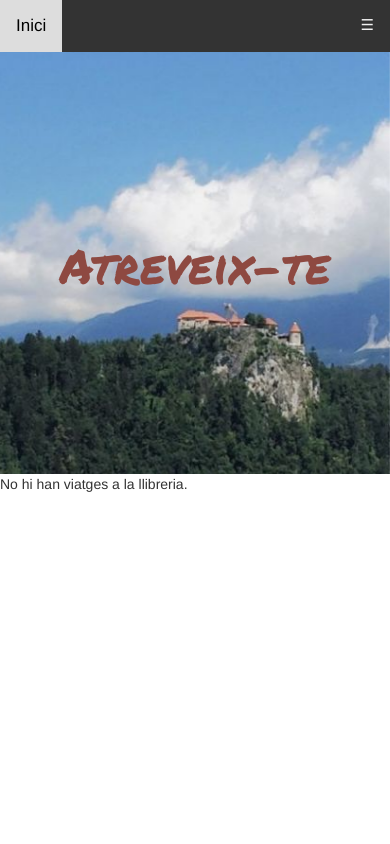
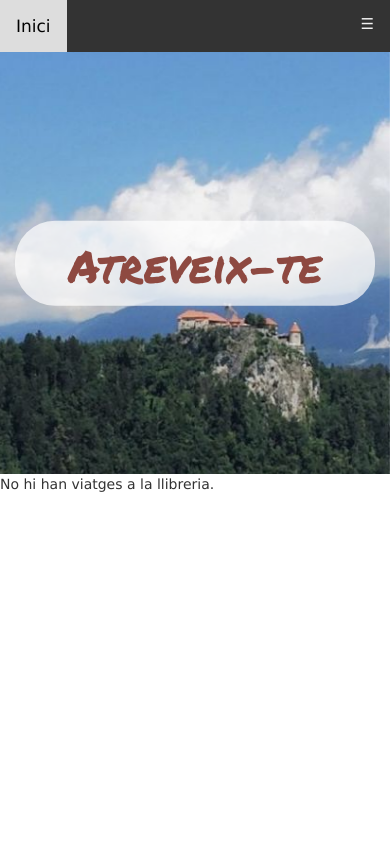
Before and after one commit to esalascolas/blog_diari, a Django app: page /catalog/trips/ in a window 390 px wide. Run offline with Django 3.2, Linux system fonts and the light colour scheme; data that the repository does not hold is empty; some libraries are stand-ins or nearby versions.

Commit message:
Modificacions per a deixar llest per a pujar

```diff
--- a/catalog/static/css/redactorList.css
+++ b/catalog/static/css/redactorList.css
@@ -11,7 +11,7 @@
     text-align: center;
     display: inline-block;
     position: relative;
-    width: 460px;
+    width: 676px;
     top: 50%;
     left: 50%;
     transform: translate(-50%, -50%);
--- a/catalog/static/css/styles.css
+++ b/catalog/static/css/styles.css
@@ -3,7 +3,8 @@ body, html {
 }
 
 body{
-    min-height:100%
+    min-height: 100%;
+    font-family: Lucida Grande,Lucida Sans Unicode,Lucida Sans,Geneva,Verdana,sans-serif;
 }
 
 .topnav {
--- a/catalog/static/css/tripDetails.css
+++ b/catalog/static/css/tripDetails.css
@@ -30,7 +30,6 @@
 .contenidor-dies{
     max-width: 1200px;
     margin: 20px auto;
-    font-family: 'Tempus Sans ITC', sans-serif;
     font-size: 17px;
     line-height: 30px;
     padding: 0 30px 0 57px;
@@ -44,6 +43,9 @@
 
 .paragrafs-dia p{
     text-align: justify;
+    font-family: Lucida Grande,Lucida Sans Unicode,Lucida Sans,Geneva,Verdana,sans-serif;
+    line-height: 2.25;
+    margin-bottom: 20px;
 }
 
 .resum-viatge{
--- a/catalog/static/css/tripList.css
+++ b/catalog/static/css/tripList.css
@@ -1,6 +1,6 @@
 /*LLISTAT DE VIATGES*/
 
-.paisos-hero-image{
+.viatge-hero-image{
     width: 100%;
     background: url(/static/images/viatge.jpg) bottom no-repeat;
     background-size: cover;
@@ -9,20 +9,22 @@
     background-position: 50% 50%;
 }
 
-.paisos-hero-text{
+.viatge-hero-text{
     text-align: center;
     display: inline-block;
     position: relative;
     top: 50%;
     left: 50%;
     transform: translate(-50%, -50%);
+    background: rgba(255,255,255,0.7);
+    width: 676px;
     color: #424242;
     padding: 0 30px 5px 30px;
     border-radius: 40px;
     font-family: 'Permanent Marker', sans-serif;
 }
 
-.paisos-hero-text h1{
+.viatge-hero-text h1{
     font-size: 65px;
     color: #8e4941;
 }
@@ -62,20 +64,29 @@
 
 
 @media screen and (max-width: 600px) {
-    .paisos-hero-text h1 {
-        font-size: 60px
+    .viatge-hero-text h1 {
+        font-size: 55px
+    }
+    .viatge-hero-text{
+        width: 420px;
     }
 }
 
 @media screen and (max-width: 430px) {
-    .paisos-hero-text h1 {
-        font-size: 48px
+    .viatge-hero-text h1 {
+        font-size: 45px
+    }
+    .viatge-hero-text{
+        width: 360px;
     }
 }
 
 
 @media screen and (max-width: 380px) {
-    .paisos-hero-text h1 {
-        font-size: 41px
+    .viatge-hero-text h1 {
+        font-size: 40px
+    }
+    .viatge-hero-text{
+        width: 320px;
     }
 }
--- a/catalog/templates/catalog/trip_list.html
+++ b/catalog/templates/catalog/trip_list.html
@@ -9,8 +9,8 @@
 
 
 
-   <div class="paisos-hero-image">
-        <div class="paisos-hero-text">
+   <div class="viatge-hero-image">
+        <div class="viatge-hero-text">
             <h1>Atreveix-te</h1>
         </div>
     </div>
--- a/locallibrary/settings.py
+++ b/locallibrary/settings.py
@@ -22,12 +22,12 @@ BASE_DIR = os.path.dirname(os.path.dirname(os.path.abspath(__file__)))
 
 # SECURITY WARNING: keep the secret key used in production secret!
 #_SECRET_KEY = 'kperp@c57#%ecl9ykh^j1!pmrh_a*z0@y+799^@z^yte-$dqf!'
-SECRET_KEY = os.environ.get('DJANGO_SECRET_KEY', 'kperp@c57#%ecl9ykh^j1!pmrh_a*z0@y+799^@z^yte-$dqf!')
+SECRET_KEY = os.environ.get('DJANGO_SECRET_KEY', '"O,<S4ug[axs+[|kHCZ}q0B?dx]eM)ZTJP\LSsw;"AE^y,JRG=}^jj#ev')
 # SECURITY WARNING: don't run with debug turned on in production!
 
 DEBUG = bool(os.environ.get('DJANGO_DEBUG', True))
 
-ALLOWED_HOSTS = ['nameless-hamlet-96048.herokuapp.com']
+ALLOWED_HOSTS = ['nameless-hamlet-96048.herokuapp.com', 'localhost']
 
 
 # Application definition
```
Also changed, not shown: catalog/static/css/countriesList.css (+28 -0 lines).
